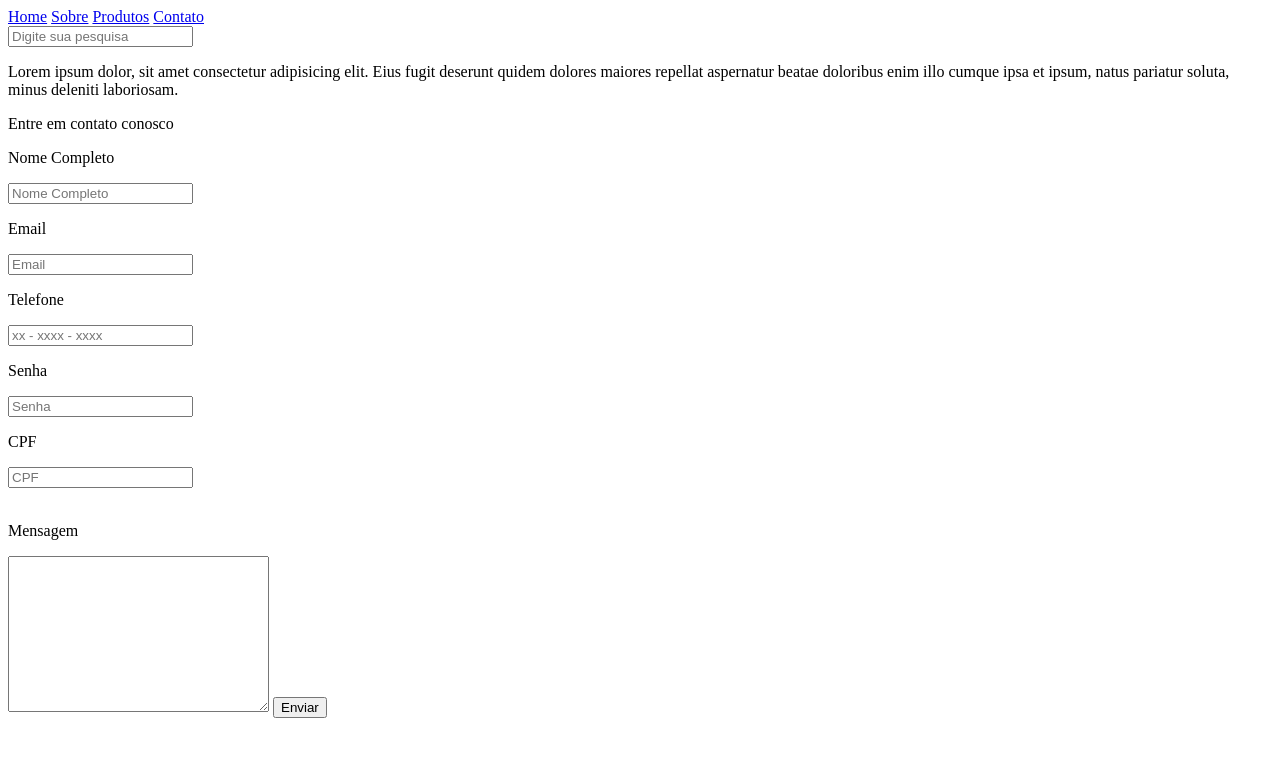
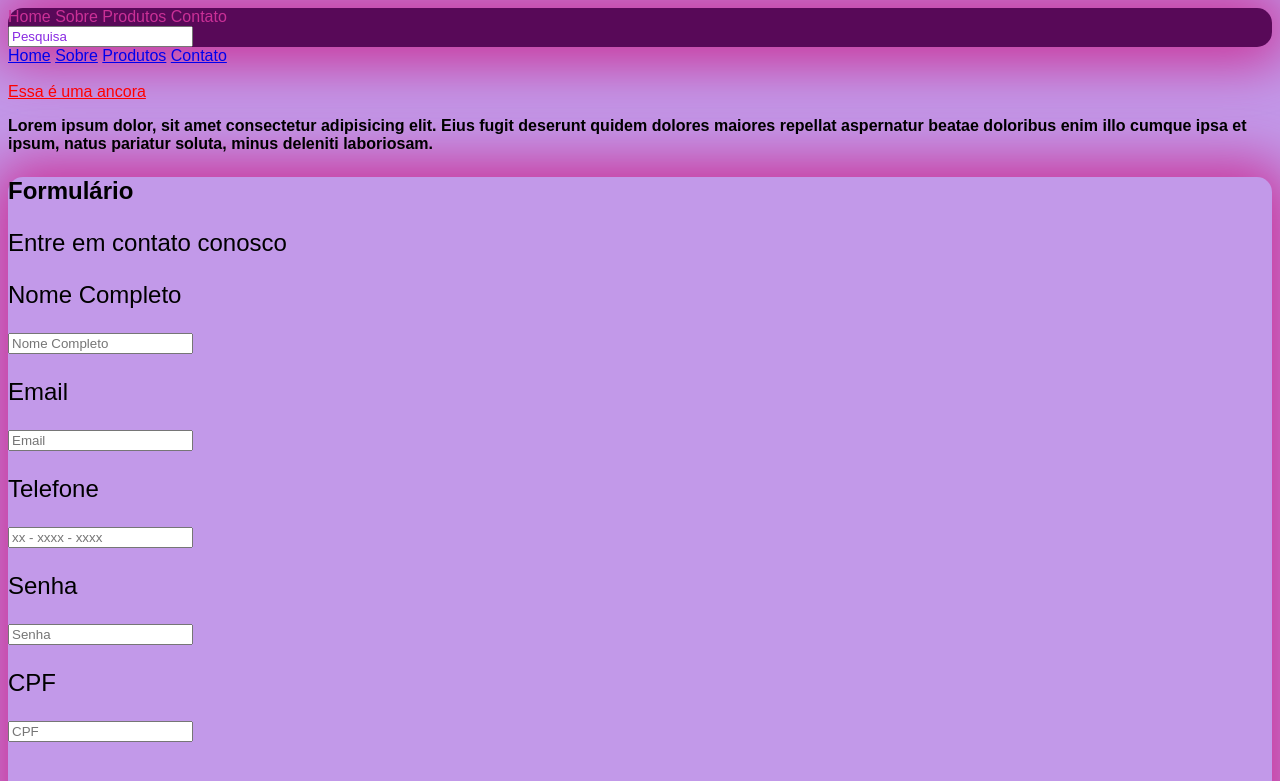
Before and after one commit to priscilauchoa/D102-html-css, a plain HTML site: page index.html in a window 1280 px wide. Shown: the top 781 px of the page. Drawn offline with Linux system fonts and the light colour scheme.

Commit message:
Add a estilização do site

```diff
--- a/index.html
+++ b/index.html
@@ -11,21 +11,38 @@
 
 <body>
     <header>
+
         <nav>
             <a href="#">Home</a>
             <a href="#">Sobre</a>
             <a href="#">Produtos</a>
             <a href="#">Contato</a>
         </nav>
-        <input type="text" placeholder="Digite sua pesquisa">
+        <input type="text" placeholder="Pesquisa" id="header-pesquisa">
+
+    </header>
+
+        <aside >
+                <a href="#">Home</a>
+                <a href="#">Sobre</a>
+                <a href="#">Produtos</a>
+                <a href="#">Contato</a>
+        </aside>
+
+
         <!-- placeholder é o texto que fica dentro da caixa antes do usuario  comecar a digitar algo -->
-    </header>
-    <p>
+        <br>
+        <a href="#" class="cor-vermelha">Essa é uma ancora</a>
+        <br>
+
+    <p class="negrito">
         Lorem ipsum dolor, sit amet consectetur adipisicing elit. Eius fugit deserunt quidem dolores maiores repellat
         aspernatur beatae doloribus enim illo cumque ipsa et ipsum, natus pariatur soluta, minus deleniti laboriosam.
     </p>
 
-    <section>
+    <section class="form-contato">
+        <h3>Formulário</h3>
+
         <p>Entre em contato conosco</p>
         <p>Nome Completo</p><input type="text" placeholder="Nome Completo">  <br>
         <p>Email</p><input type="text" placeholder="Email"> <br>
@@ -34,7 +51,7 @@
         <p>CPF</p><input type="number" placeholder="CPF" maxlength="11"><br> <br>
         <p>Mensagem</p>
         <textarea name="" id="" cols="30" rows="10"></textarea>
-
+        <img src=https://sm.ign.com/ign_br/news/s/super-mari/super-mario-run-update-will-add-daisy-new-world-new-mode_qznr.png alt="mario">
         <button>Enviar</button>
     </section>
 
--- a/style.css
+++ b/style.css
@@ -0,0 +1,72 @@
+/*  ESTRUTURA CSS
+ Seletor {
+    propriedade: valor;
+} */
+
+body{
+    background-color: rgb(194, 153, 233);
+    font-family: sans-serif;
+    margin: 2;
+}
+
+header{
+    background-color: rgb(88, 9, 88);
+    border-radius: 15px;
+    box-shadow: 1px 1px 55px 15px rgb(202, 48, 151)
+}
+
+/* seletor composto : pega todas as tag  exemplo: nav a --- nesse caso ele irá colocar efeito em todos os a dentro de nav PAI FILHO NETO*/
+
+nav a{
+    color: rgb(202, 48, 151);
+    text-decoration: none;
+    /* tira o sublinhado da ancora */
+}
+
+.cor-vermelha{
+    color: red;
+}
+
+#header-pesquisa{
+    color: green;
+}
+
+#header-pesquisa::placeholder{
+    /* placeholder irá mudar os textos que ficam fixos na textbox */
+    color: blueviolet;
+}
+
+textarea{
+    resize:none;
+}
+
+.form-contato p, .form-contato h3{
+    /* está aplicando nos seletores p e h3 dentro de form-contato */
+    font-size: 18pt;
+}
+
+.negrito{
+    font-weight: bold;
+}
+
+.negrito:hover{
+    /* a estilizção só muda quando o mouse esta em cima */
+    color: blue;
+}
+
+img{
+    cursor: pointer;
+    opacity: 0.5;
+}
+img:hover{
+    opacity: 5;
+}
+
+button{
+    cursor: pointer;
+}
+
+.form-contato{
+    border-radius: 15px;
+    box-shadow: 1px 1px 55px 15px rgb(202, 48, 151)
+}
```
